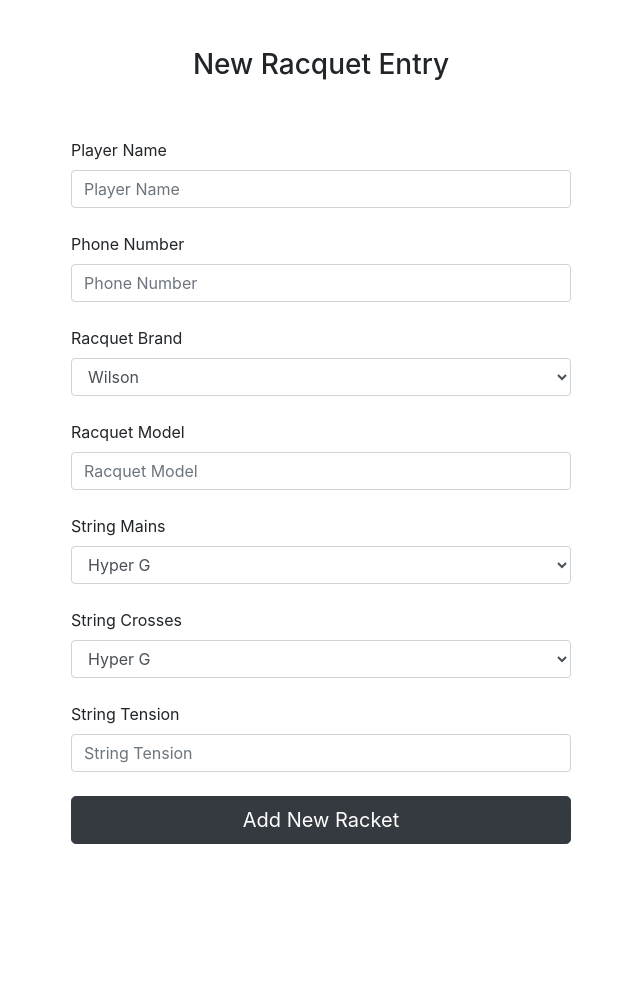
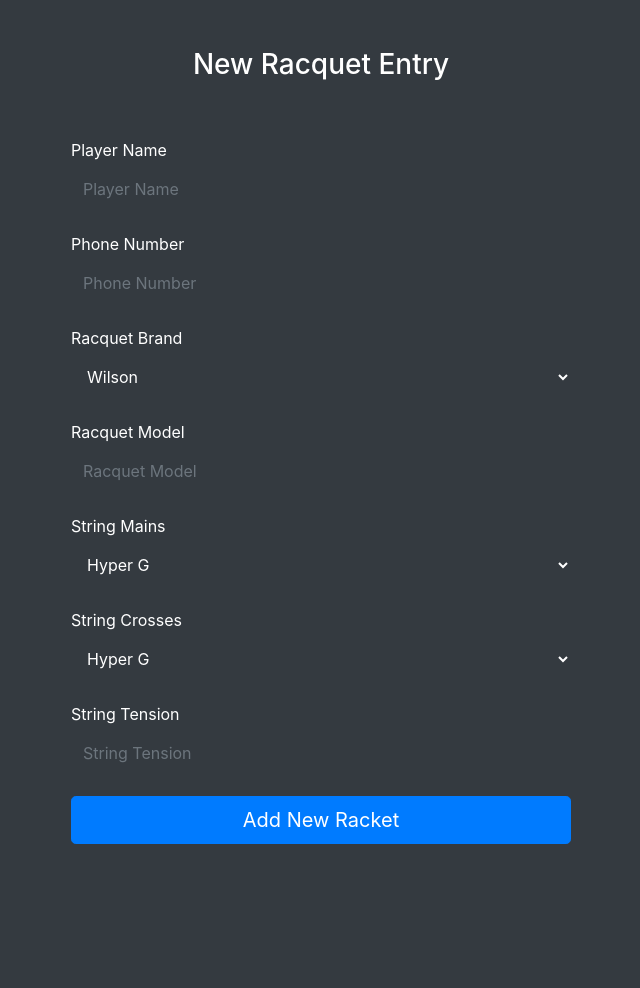
Before and after one commit to santiagoelmago/Stringing, a Flask app: page /form in a window 1280 px wide. Shown: the whole page, without its empty margins (319-959 px from the left). Run offline with Flask 2, Linux system fonts and the light colour scheme; some libraries are stand-ins or nearby versions.

Commit message:
updated form

```diff
--- a/main.py
+++ b/main.py
@@ -4,6 +4,8 @@ from flask import Flask, render_template, request
 from flask_sqlalchemy import SQLAlchemy
 from sqlalchemy import DateTime
 from sqlalchemy.sql import text, func
+from sqlalchemy.orm import sessionmaker, session
+
 
 app = Flask(__name__)
 
@@ -16,6 +18,8 @@ app.config['SQLALCHEMY_TRACK_MODIFICATIONS'] = True
 # this variable, db, will be used for all SQLAlchemy commands
 db = SQLAlchemy(app)
 
+#now = datetime.now()
+#weekday_month = now.strftime("%a-%d")
 
 class RacketForm(db.Model):
     id = db.Column(db.Integer, primary_key=True)
--- a/templates/form.html
+++ b/templates/form.html
@@ -16,25 +16,25 @@
     />
   </head>
 
-    <body>
+    <body class="bg-dark">
 
-        <div class="p-5 text-center">
+        <div class="p-5 text-center text-white">
             <h3> New Racquet Entry </h3>
         </div>
 
 
-    <form action="/form" style="width: 500px; margin:auto" method="POST" >
+    <form action="/form" class="bg-dark text-white" style="width: 500px; margin:auto" method="POST" >
 
         <label for='pname'>Player Name</label>
-        <input type="'text" id="pname" name="player_name" class="form-control" placeholder="Player Name" required ><br>
+        <input type="'text" id="pname" name="player_name" class="form-control bg-dark rounded-0 text-white border-0" placeholder="Player Name" required ><br>
 
         <label for='pnumber'>Phone Number</label>
-        <input type="'tel" id="pnumber" name="phone_number" class="form-control" placeholder="Phone Number" required ><br>
+        <input type="'tel" id="pnumber" name="phone_number" class="form-control bg-dark rounded-0 text-white border-0" placeholder="Phone Number" required ><br>
 
 
 
         <label for='rbrand'>Racquet Brand</label>
-        <select id="rbrand" name="racket_brand" class="form-control" required>
+        <select id="rbrand" name="racket_brand" class="form-control bg-dark rounded-0 text-white border-0" required>
           <option value="Wilson">Wilson</option>
           <option value="Babolat">Babolat</option>
           <option value="Head">Head</option>
@@ -46,26 +46,32 @@
         <br>
 
         <label for="rmodel">Racquet Model</label>
-        <input type="text" id="rmodel" name="racket_model" class="form-control" placeholder="Racquet Model" required><br>
+        <input type="text" id="rmodel" name="racket_model" class="form-control bg-dark rounded-0 text-white border-0" placeholder="Racquet Model" required><br>
 
         <label for='smain'>String Mains</label>
-        <select id="smain" name="string_main" class="form-control">
+        <select id="smain" name="string_main" class="form-control bg-dark rounded-0 text-white border-0">
          <option value="Hyper G">Hyper G</option>
          <option value="Barbwire">Barbwire</option>
+         <option value="Tourbite">Tourbite</option>
+         <option value="Own String">Vanquish</option>
+         <option value="Own String">Synthetic</option>
          <option value="Own String">Own String</option>
         </select><br>
 
         <label for='scross'>String Crosses</label>
-        <select id="scross" name="string_cross" class="form-control" required>
+        <select id="scross" name="string_cross" class="form-control bg-dark rounded-0 text-white border-0" required>
             <option value="Hyper G">Hyper G</option>
             <option value="Barbwire">Barbwire</option>
-            <option value="Own String">Own String</option>
+            <option value="Tourbite">Tourbite</option>
+            <option value="Own String">Vanquish</option>
+            <option value="Own String">Synthetic</option>
+           <option value="Own String">Own String</option>
         </select><br>
 
         <label for='tens'>String Tension</label>
-        <input type="'number" id="tens" name="tension" class="form-control" placeholder="String Tension" required><br>
+        <input type="'number" id="tens" name="tension" class="form-control bg-dark rounded-0 text-white border-0" placeholder="String Tension" required><br>
 
-        <button type="submit" class="btn btn-dark btn-lg btn-block">Add New Racket</button>
+        <button type="submit" class="btn btn-primary btn-lg btn-block">Add New Racket</button>
 
     </form>
     <script src="https://code.jquery.com/jquery-3.3.1.slim.min.js" integrity="sha384-q8i/X+965DzO0rT7abK41JStQIAqVgRVzpbzo5smXKp4YfRvH+8abtTE1Pi6jizo" crossorigin="anonymous"></script>
```
Also changed, not shown: templates/racket_list.html (+5 -2 lines), templates/racket_queue.html (+25 -20 lines), racketinfo.db.
